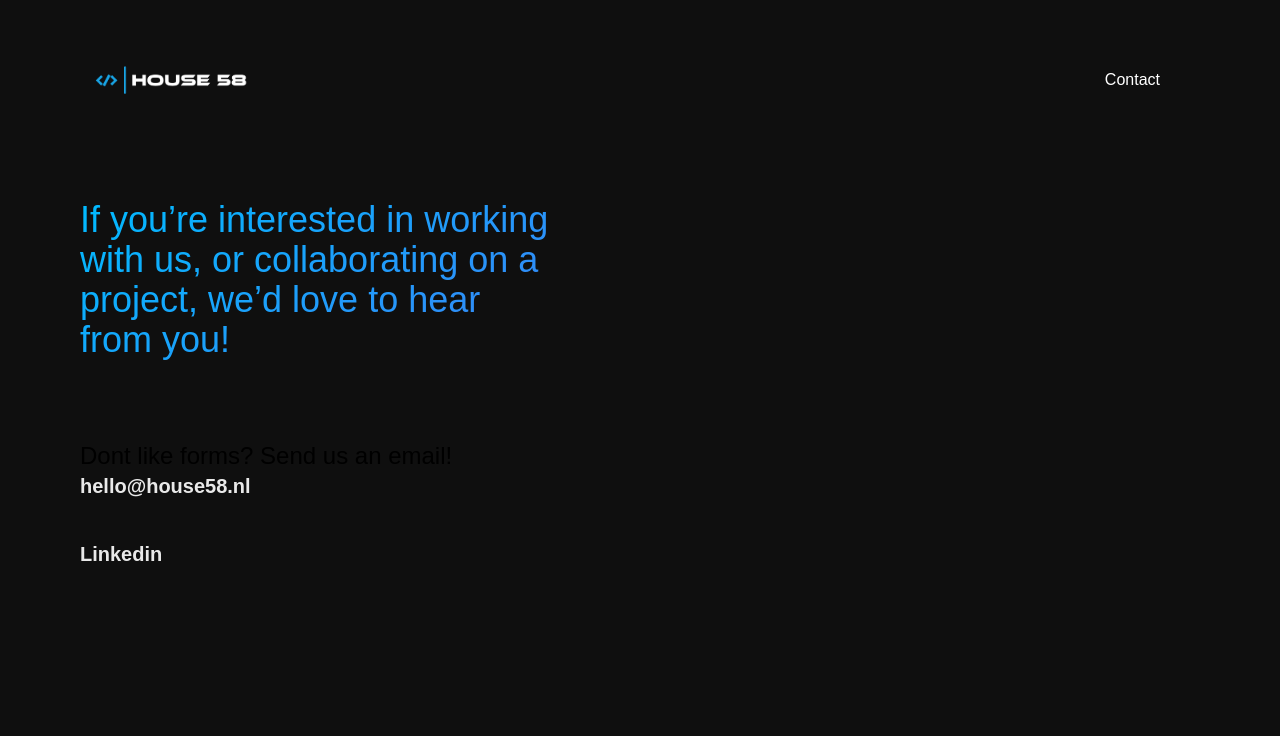
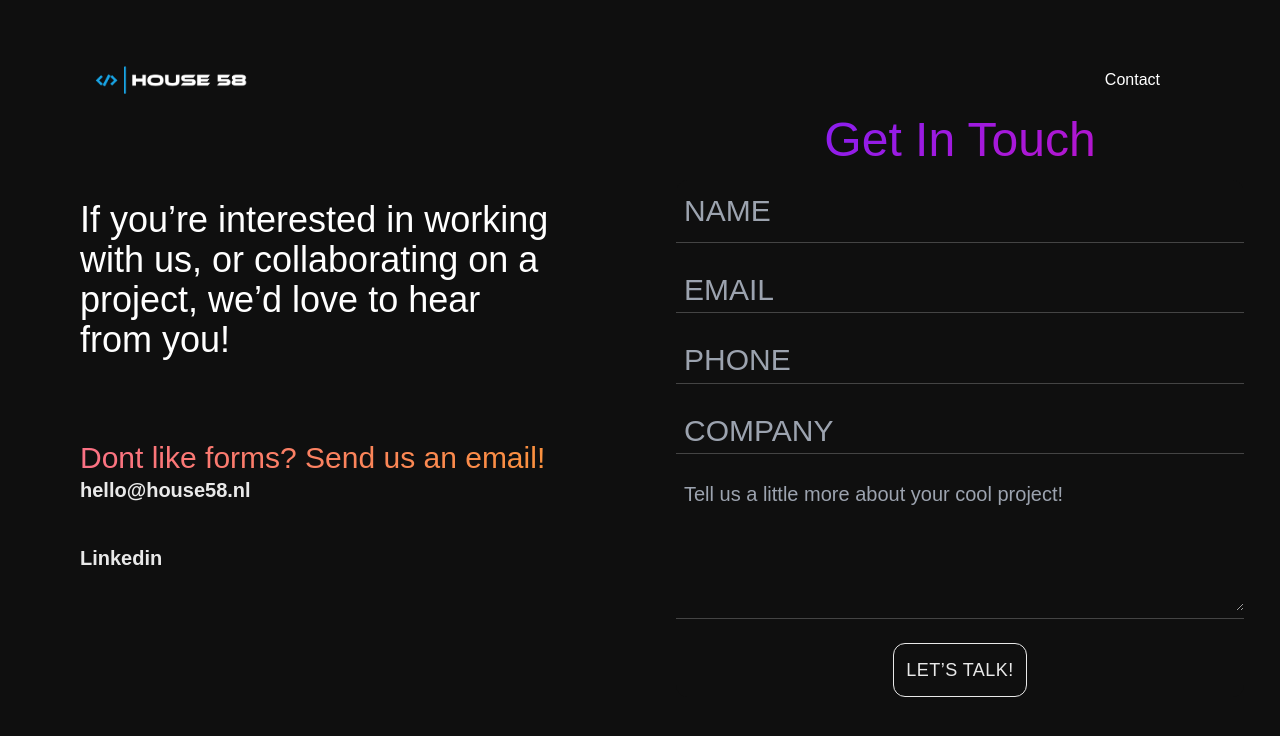
Before and after one commit to yigitaksoy/House-58, a React (Create React App) app: page /contact in a window 1280 px wide. Shown: the top 736 px of the page. Built offline with nearby package versions, Linux system fonts and the light colour scheme; a web font is replaced by a local one.

Commit message:
Add contact form

```diff
--- a/src/assets/css/style.css
+++ b/src/assets/css/style.css
@@ -155,9 +155,58 @@
 
 /*   Contact */
 
-#contact h1 {
+.contact-marquee {
   background: linear-gradient(145deg, #00bbff, #3b82f6);
   background-clip: text;
   -webkit-background-clip: text;
   -webkit-text-fill-color: transparent;
 }
+
+/* Contact Form */
+
+#form-container h3 {
+  background: linear-gradient(145deg, #72f, #c1b);
+  background-clip: text;
+  -webkit-background-clip: text;
+  -webkit-text-fill-color: transparent;
+}
+
+#contact .label {
+  color: #444;
+}
+
+#contact textarea {
+  color: var(--stroke-beige-fill);
+}
+
+#contact button:hover {
+  background: linear-gradient(
+    300deg,
+    rgba(82, 93, 255, 0.914),
+    rgba(252, 255, 119, 0.82),
+    rgba(153, 255, 151, 0.624),
+    rgba(97, 170, 255, 0.72),
+    rgba(35, 128, 180, 0.867),
+    rgba(82, 93, 255, 0.914),
+    rgb(207, 66, 202),
+    rgb(255, 89, 89),
+    rgb(255, 89, 89),
+    rgb(251, 146, 60),
+    rgb(217, 70, 239),
+    hsl(217, 91%, 60%),
+    rgb(228, 77, 77)
+  );
+  background-size: 240% 240%;
+  animation: gradient-animation 20s ease infinite;
+}
+
+.email {
+  background: linear-gradient(to right, rgb(251, 113, 133), rgb(251, 146, 60));
+  background-clip: text;
+  -webkit-background-clip: text;
+  -webkit-text-fill-color: transparent;
+}
+
+/* ::placeholder {
+  color: #fff !important;
+} */
--- /dev/null
+++ b/src/components/ContactForm/ContactForm.js
@@ -0,0 +1,112 @@
+import { useRef } from "react";
+import emailjs from "@emailjs/browser";
+
+const ContactForm = () => {
+  const form = useRef();
+
+  const sendEmail = (e) => {
+    e.preventDefault();
+
+    emailjs
+      .sendForm(
+        "service_5pv2cnh",
+        "template_hhwy766",
+        form.current,
+        "YAt-orSZb9iqvplwF"
+      )
+      .then(
+        (result) => {
+          console.log(result.text);
+        },
+        (error) => {
+          console.log(error.text);
+        }
+      );
+  };
+
+  return (
+    <div id="form-container" className="lg:p-5">
+      <h3 className="text-center lg:text-5xl text-5xl mt-10 lg:mt-0 pb-4">
+        Get In Touch
+      </h3>
+      <form method="POST" action="" ref={form} onSubmit={sendEmail}>
+        <div className="bg-cool-black mx-auto rounded-xl max-w-xl">
+          <div className="grid grid-cols-1 gap-6 label ">
+            <label htmlFor="name" className="block border-b py-2 ">
+              <input
+                id="name"
+                type="text"
+                name="name"
+                className="
+                appearance-none bg-transparent border-none w-full text-gray-700 mr-3 py-1 px-2 leading-tight focus:outline-none bg-cool-black uppercase text-cool-beige text-3xl
+                  "
+                required="required"
+                placeholder="Name"
+              />
+            </label>
+            <label htmlFor="email" className="block border-b">
+              <input
+                id="email"
+                type="email"
+                name="email"
+                className="
+                appearance-none bg-transparent border-none w-full text-gray-700 mr-3 py-1 px-2 leading-tight focus:outline-none bg-cool-black text-cool-beige   uppercase text-3xl
+                  "
+                placeholder="Email"
+                pattern="[a-z0-9._%+-]+@[a-z0-9.-]+\.[a-z]{2,4}$"
+                required="required"
+              />
+            </label>
+            <label htmlFor="phone" className="block border-b">
+              <input
+                type="text"
+                id="phone"
+                name="phone"
+                className="
+                appearance-none bg-transparent border-none w-full text-gray-700 mr-3 py-1 px-2 leading-tight focus:outline-none bg-cool-black text-cool-beige   uppercase text-3xl
+                  "
+                placeholder="Phone"
+                required="required"
+              />
+            </label>
+            <label htmlFor="company" className="block border-b">
+              <input
+                id="company"
+                name="company"
+                type="text"
+                className="
+                appearance-none bg-transparent border-none w-full text-gray-700 mr-3 py-1 px-2 leading-tight focus:outline-none bg-cool-black text-cool-beige   uppercase text-3xl
+                  "
+                placeholder="Company"
+                required="required"
+              />
+            </label>
+
+            <label className="block border-b">
+              <textarea
+                id="message"
+                name="message"
+                className="
+                appearance-none bg-transparent border-none w-full text-gray-700 mr-3 py-1 px-2 leading-tight focus:outline-none bg-cool-black text-xl
+                  "
+                rows="5"
+                required="required"
+                placeholder="Tell us a little more about your cool project!"
+              ></textarea>
+            </label>
+            <div className=" text-center">
+              <button
+                type="submit"
+                className="uppercase text-lg font-bold tracking-wide p-3 rounded-xl transition duration-300 text-cool-beige border hover:border-0"
+              >
+                Let’s Talk!
+              </button>
+            </div>
+          </div>
+        </div>
+      </form>
+    </div>
+  );
+};
+
+export default ContactForm;
--- a/src/pages/Contact.js
+++ b/src/pages/Contact.js
@@ -1,4 +1,5 @@
 import { motion } from "framer-motion";
+import ContactForm from "../components/ContactForm/ContactForm";
 
 const animations = {
   hidden: {
@@ -39,12 +40,7 @@ const Contact = () => {
             </h1>
           </div>
           <div className="lg:p-10 pt-10 md:p-10 md:pt-20">
-            <p
-              className=" email
-             text-2xl"
-            >
-              Dont like forms? Send us an email!
-            </p>
+            <p className="email text-3xl">Dont like forms? Send us an email!</p>
             <a
               href="mailto:hello@house58.nl"
               alt="mail"
@@ -67,6 +63,14 @@ const Contact = () => {
             </h3>
           </div>
         </motion.div>
+        <motion.div
+          transition={{ duration: 1, delay: 0.7 }}
+          initial={{ opacity: 0 }}
+          animate={{ opacity: 1 }}
+          className="w-full overflow-hidden lg:w-1/2 xl:w-1/2 p-4"
+        >
+          <ContactForm />
+        </motion.div>
       </div>
       <div className="text-center relative mt-32 lg:hidden">
         <p className="font-black absolute bottom-5 right-0 left-0 text-cool-white">
```
